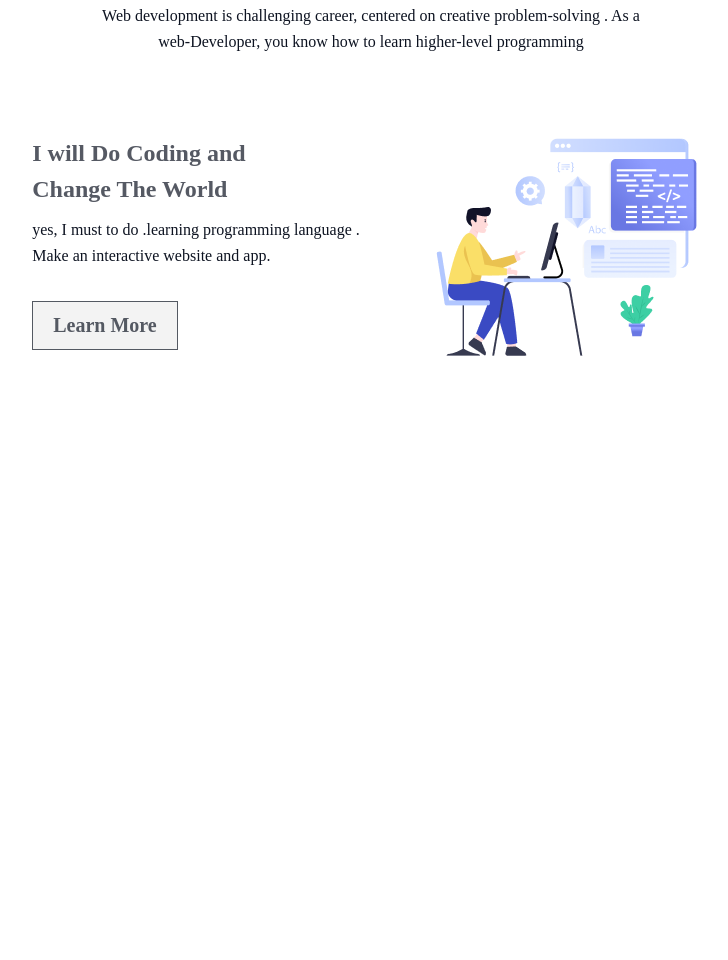
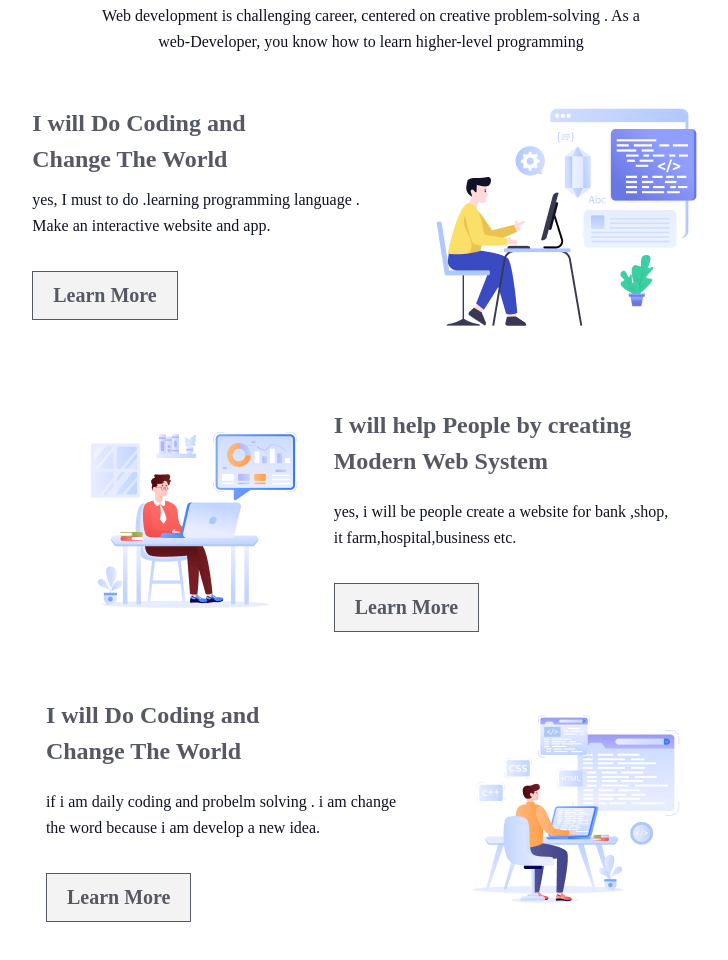
Before and after one commit to ruhulaminn1316/Assignment-01, a plain HTML site: page index.html in a window 1280 px wide. Shown: the part 790-1750 px from the top of the page, without its empty margins (269-997 px from the left). Before the commit the page ends 1169 px from the top, so only its background shows below. Drawn offline with Linux system fonts and the light colour scheme; a web font is replaced by a local one.

Commit message:
main section all done

```diff
--- a/index.html
+++ b/index.html
@@ -30,8 +30,6 @@
 <h2 class="why-web">Why Web Development??</h2>
 <p class="why-web-01">Web development is challenging career, centered on creative problem-solving .  As a <br>web-Developer, you know how to learn higher-level programming </p>
     </div>
-</section>
-<section id="main-part-02">
     <div class="main-02">
         <div>
             <h2 class="i-will-do">
@@ -45,9 +43,38 @@
         </div>
     <div class="img-cover-02"><img src="./assets/Layer_1.png" alt="learn about programming"></div>
             </div>
-            <div></div>
-            <div></div>
+
+
+
+<!-- main part-03 -->
+ <div class="container">
+<img src="./assets/Group 3.png" alt="learn css box">
+<div class="container-description">
+    <h2 class="main-03">I will help People by creating <br> Modern Web System</h2>
+    <p class="main-04">yes, i will be people create a website for bank ,shop, <br> it farm,hospital,business etc.</p>
+    <button class="battun battun-01">Learn More</button>
+</div>
+ </div>
+
+ <div class="container-05">
+    <div class="sub-container">
+        <h2 class="sub-container-01">
+            I will Do Coding and <br> Change The World
+        </h2>
+        <p class="sub-container-02">
+if i am daily coding and probelm solving . i am change <br> the word because i am develop a new idea.
+        </p>
+        <button class="battun">
+Learn More
+        </button>
+    </div>
+    <img src="./assets/Group 4.png" alt="learn programming">
+
+    </div>
+ </div>
 </section>
+
+
       </main>
       <!-- end Main part -->
        <!-- footer part -->
--- a/styles/style.css
+++ b/styles/style.css
@@ -103,7 +103,7 @@ margin-top: 24px;
     margin:0px,249px, 0px,245px;
 }
 .main-02{
-
+margin-top:50px;
 display: flex;
 text-align: left;
  justify-content:center;
@@ -151,3 +151,80 @@ padding: 12px 20px 12px 20px;
 
 
 }
+
+
+.container{
+    display: flex;
+    justify-content: center;
+    text-align: left;
+    align-items: center;
+    margin-top:50px;
+    border-radius: 16px;
+background: linear-gradient(270.00deg, rgb(255, 255, 255),rgba(255, 255, 255, 0) 100%);
+
+
+}
+.main-03{
+    color: rgba(13, 19, 33, 0.7);
+font-family: Azeret Mono;
+font-size: 24px;
+font-weight: 700;
+line-height: 36px;
+letter-spacing: 0%;
+text-align: left;
+margin-left: 20px;
+margin-bottom:20px;
+}
+.main-04{
+    color: rgb(13, 19, 33);
+font-family: Azeret Mono;
+font-size: 16px;
+font-weight: 400;
+line-height: 26px;
+letter-spacing: 0%;
+text-align: left;
+margin-left:20px;
+margin-bottom: 32px;
+
+}
+.container-description{
+
+}
+.battun-01{
+    margin-left: 20px;
+}
+
+.container-05{
+    margin-top:50px;
+    margin-bottom: 50px;
+display: flex;
+justify-content: center;
+align-items: center;
+text-align: left;
+border-radius: 16px;
+background: linear-gradient(90.00deg, rgb(255, 255, 255),rgba(255, 255, 255, 0) 100%);
+}
+.sub-container{
+    margin-right:60px;
+
+}
+.sub-container-01{
+    color: rgba(13, 19, 33, 0.7);
+font-family: Azeret Mono;
+font-size: 24px;
+font-weight: 700;
+line-height: 36px;
+letter-spacing: 0%;
+text-align: left;
+margin-bottom: 20px;
+}
+.sub-container-02{
+    color: rgb(13, 19, 33);
+font-family: Azeret Mono;
+font-size: 16px;
+font-weight: 400;
+line-height: 26px;
+letter-spacing: 0%;
+text-align: left;
+margin-bottom: 32px ;
+}
```
